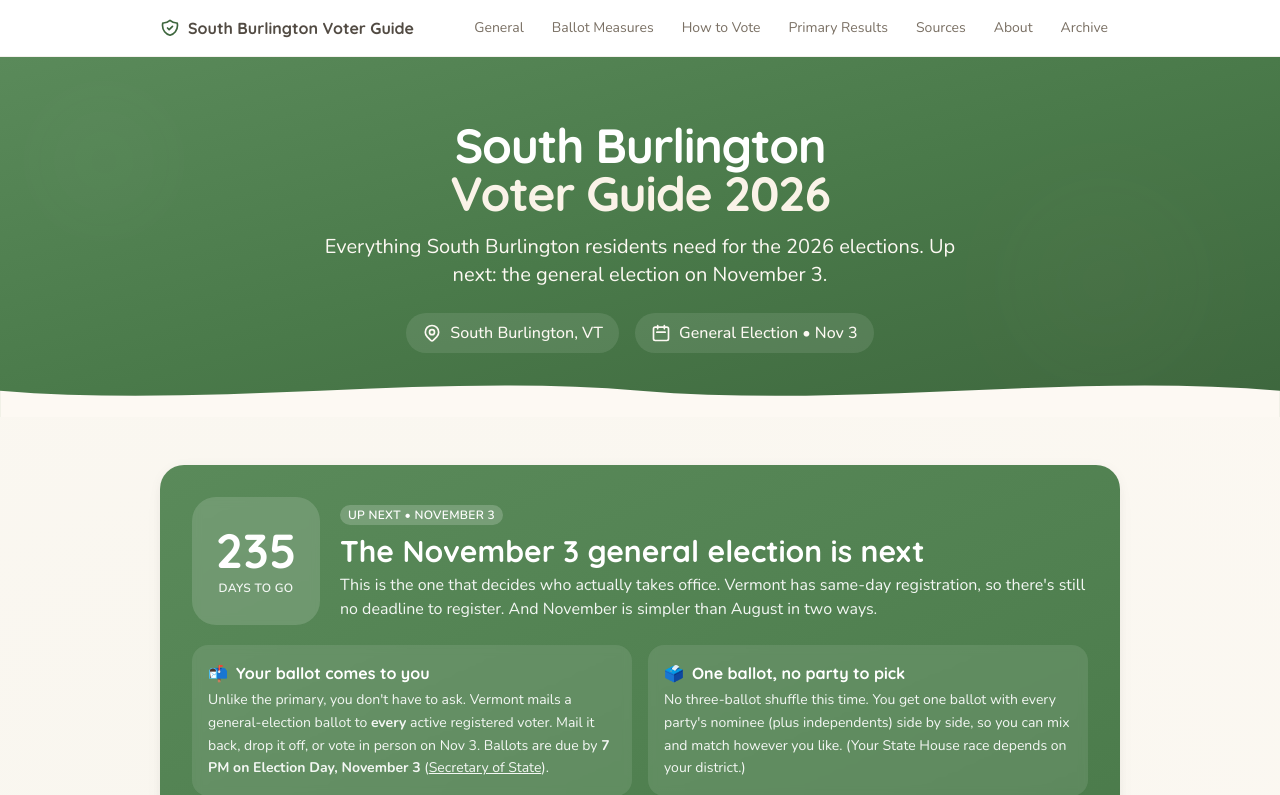
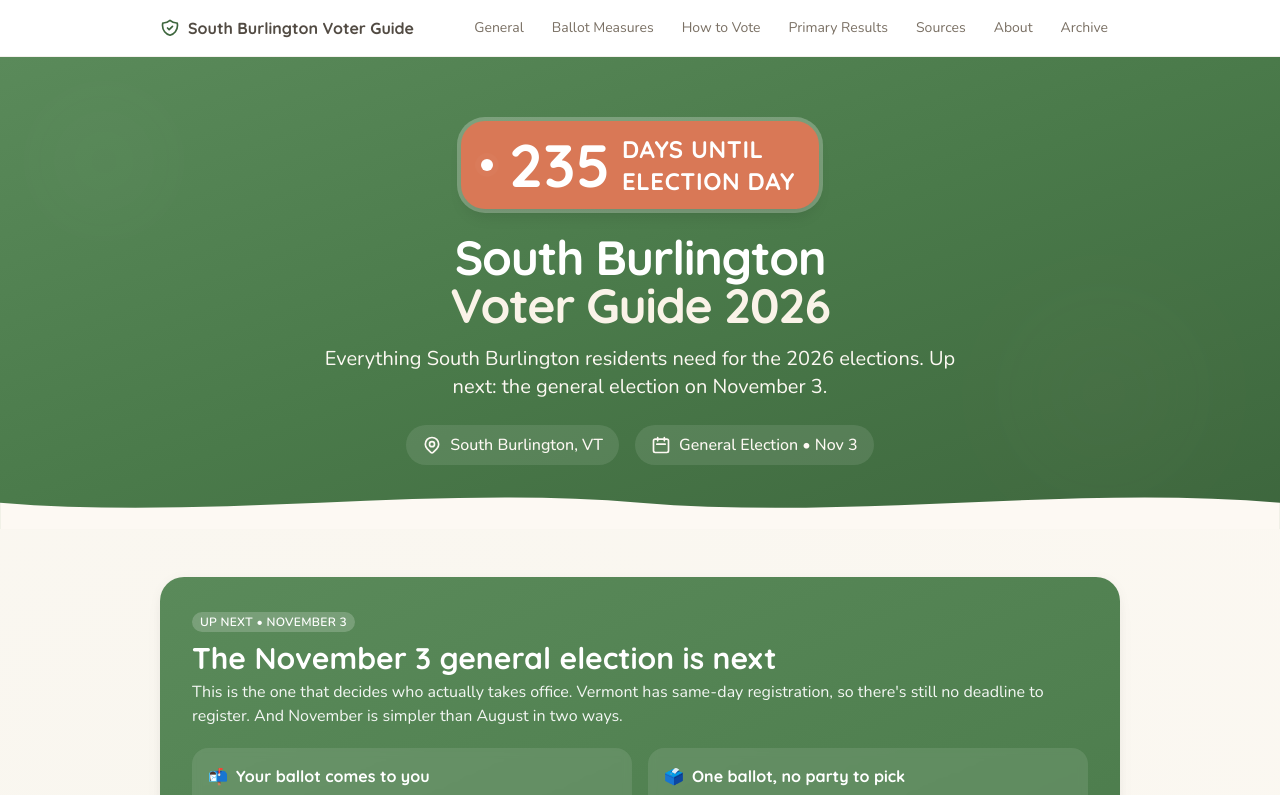
Before and after one commit to Jayson1001/sb-voter-guide, a Next.js app: page / in a window 1280 px wide. Shown: the top 795 px of the page. Built offline with nearby package versions, Linux system fonts and the light colour scheme.

Commit message:
Home page: prominent Election Day countdown above the hero title
Replace the small countdown box in the November section with a large
terracotta "X Days Until Election Day" badge at the top of the hero.

```diff
--- a/app/page.tsx
+++ b/app/page.tsx
@@ -1,5 +1,5 @@
 import Link from "next/link";
-import GeneralCountdown from "@/components/GeneralCountdown";
+import { ElectionDayBadge } from "@/components/GeneralCountdown";
 import generalRacesData from "@/data/general-races.json";
 import primaryResults from "@/data/primary-results.json";
 import type { GeneralRace } from "@/components/GeneralRaceCard";
@@ -83,6 +83,7 @@ export default function Home() {
 
         <div className="relative max-w-5xl mx-auto px-4 sm:px-6 lg:px-8 py-12 sm:py-16">
           <div className="text-center animate-fade-in">
+            <ElectionDayBadge />
             <h1 className="font-display text-4xl sm:text-5xl font-bold text-white mb-4 tracking-tight">
               South Burlington
               <span className="block text-cream-200">Voter Guide 2026</span>
@@ -112,13 +113,9 @@ export default function Home() {
 
       <div className="max-w-5xl mx-auto px-4 sm:px-6 lg:px-8 py-8 sm:py-12">
 
-        {/* General Main Event — countdown + the facts people need for November */}
+        {/* General Main Event — the facts people need for November */}
         <section className="bg-gradient-to-br from-sage-500 to-sage-600 rounded-2xl p-6 sm:p-8 mb-8 text-white shadow-soft animate-fade-in">
-          <div className="flex flex-col sm:flex-row sm:items-center gap-5 mb-5">
-            <div className="flex-shrink-0 mx-auto sm:mx-0">
-              <GeneralCountdown tone="sage" />
-            </div>
-            <div className="flex-1">
+          <div className="mb-5">
             <span className="inline-block text-xs font-semibold bg-white/20 backdrop-blur-sm px-2 py-0.5 rounded-full uppercase tracking-wide mb-2">
               Up next &bull; November 3
             </span>
@@ -126,7 +123,6 @@ export default function Home() {
             <p className="text-sage-50 text-sm sm:text-base leading-relaxed">
               This is the one that decides who actually takes office. Vermont has same-day registration, so there&apos;s still no deadline to register. And November is simpler than August in two ways.
             </p>
-            </div>
           </div>
 
           <div className="grid sm:grid-cols-2 gap-4 mb-5">
--- a/components/GeneralCountdown.tsx
+++ b/components/GeneralCountdown.tsx
@@ -2,11 +2,9 @@
 
 import { useEffect, useState } from "react";
 
-// Live "X days until the general election" badge. Same pattern as
+// Live "X days until the general election" countdown. Same pattern as
 // PrimaryCountdown: computed on the client from the viewer's local date so a
-// stale static build never shows a wrong number. Renders a neutral "Nov 3"
-// placeholder until it mounts (avoids hydration mismatch) and degrades
-// gracefully on/after Election Day.
+// stale static build never shows a wrong number.
 const GENERAL_ISO = "2026-11-03";
 
 export function daysUntilGeneral(): number {
@@ -17,30 +15,37 @@ export function daysUntilGeneral(): number {
   return Math.round((general.getTime() - today.getTime()) / 86_400_000);
 }
 
-export default function GeneralCountdown({ tone = "sage" }: { tone?: "sage" | "terracotta" }) {
+// Hero headline badge: "X Days Until Election Day" in terracotta so it pops
+// against the sage hero. Shows "Election Day · Nov 3" until it mounts, and
+// disappears once Election Day has passed.
+export function ElectionDayBadge() {
   const [days, setDays] = useState<number | null>(null);
 
   useEffect(() => {
     setDays(daysUntilGeneral());
   }, []);
 
-  const sub = tone === "terracotta" ? "text-terracotta-50" : "text-sage-50";
+  if (days !== null && days < 0) return null;
 
   return (
-    <div className="bg-white/15 backdrop-blur-sm rounded-2xl w-28 h-28 sm:w-32 sm:h-32 flex flex-col items-center justify-center text-center px-2 text-white">
+    <div className="inline-flex items-center gap-4 bg-terracotta-500 text-white rounded-2xl pl-5 pr-6 py-3 mb-6 shadow-lg ring-4 ring-white/25">
+      <span className="relative flex h-3 w-3 flex-shrink-0" aria-hidden="true">
+        <span className="absolute inline-flex h-full w-full rounded-full bg-white opacity-75 animate-ping" />
+        <span className="relative inline-flex h-3 w-3 rounded-full bg-white" />
+      </span>
       {days === null ? (
-        <span className="font-display text-2xl font-bold leading-tight">Nov 3</span>
-      ) : days > 0 ? (
-        <>
-          <span className="font-display text-5xl font-bold leading-none">{days}</span>
-          <span className={`${sub} text-xs font-semibold uppercase tracking-wide mt-1.5`}>
-            {days === 1 ? "day" : "days"} to go
+        <span className="font-display text-2xl sm:text-3xl font-bold">Election Day &middot; Nov 3</span>
+      ) : days === 0 ? (
+        <span className="font-display text-2xl sm:text-3xl font-bold">Election Day Is Today!</span>
+      ) : (
+        <span className="flex items-center gap-3 text-left">
+          <span className="font-display text-5xl sm:text-6xl font-bold leading-none">{days}</span>
+          <span className="font-display text-lg sm:text-2xl font-bold uppercase tracking-wide leading-tight">
+            {days === 1 ? "Day" : "Days"} Until
+            <br />
+            Election Day
           </span>
-        </>
-      ) : days === 0 ? (
-        <span className="font-display text-xl font-bold leading-tight">Election<br />is today</span>
-      ) : (
-        <span className="font-display text-sm font-bold leading-tight">Election<br />has passed</span>
+        </span>
       )}
     </div>
   );
```
Lines whose indentation alone changed are shown as unchanged.
